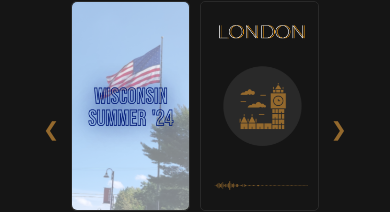
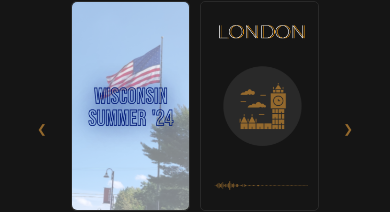
Before and after one commit to miiree12lb/video-gallery, a React (Create React App) app: page / in a window 390 px wide. Shown: the part 172-384 px from the top of the page. Built offline with nearby package versions, Linux system fonts and the light colour scheme.

Commit message:
reduced margin and padding to fit 2 videos phones

```diff
--- a/src/VideoSlider.jsx
+++ b/src/VideoSlider.jsx
@@ -62,7 +62,7 @@ function VideoSlider({ videoList, currentVideoId, setCurrentVideoId }) {
         <div className="video-slider">
             <div className="arrows-videos-container">
                 {videoList.length > visibleVideos && (
-                    <button className="arrows" onClick={handlePrev}>
+                    <button className="arrows" id="prev" onClick={handlePrev}>
                         &#10094;
                     </button>
                 )}
@@ -87,7 +87,7 @@ function VideoSlider({ videoList, currentVideoId, setCurrentVideoId }) {
                 </div>
 
                 {videoList.length > visibleVideos && (
-                    <button className="arrows" onClick={handleNext}>
+                    <button className="arrows" id="next" onClick={handleNext}>
                         &#10095;
                     </button>
                 )}
--- a/src/css/slider.css
+++ b/src/css/slider.css
@@ -87,4 +87,19 @@ h3, p {
         columns: 1;
         gap: 10px;
     }
+
+    .arrows {
+        font-size: 3vw;
+        padding: 0;
+        margin: 0;
+    }
+
+    #prev {
+        left: 0;
+
+    }
+
+    #next {
+        right: 0;
+    }
 }
```
Also changed, not shown: 12 other files (tests, documents, lock files or other folders).
